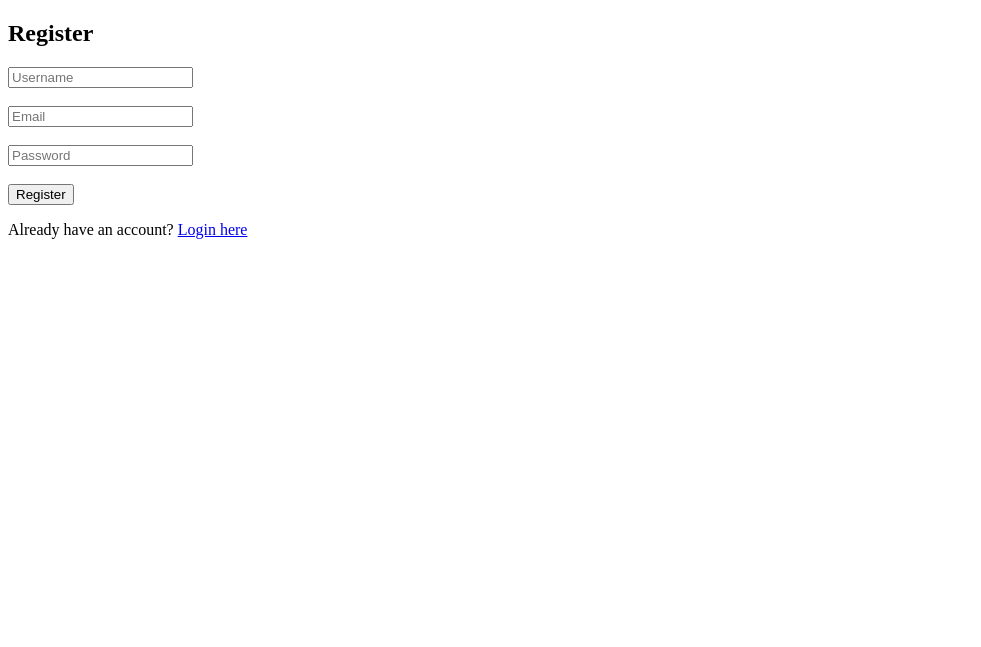
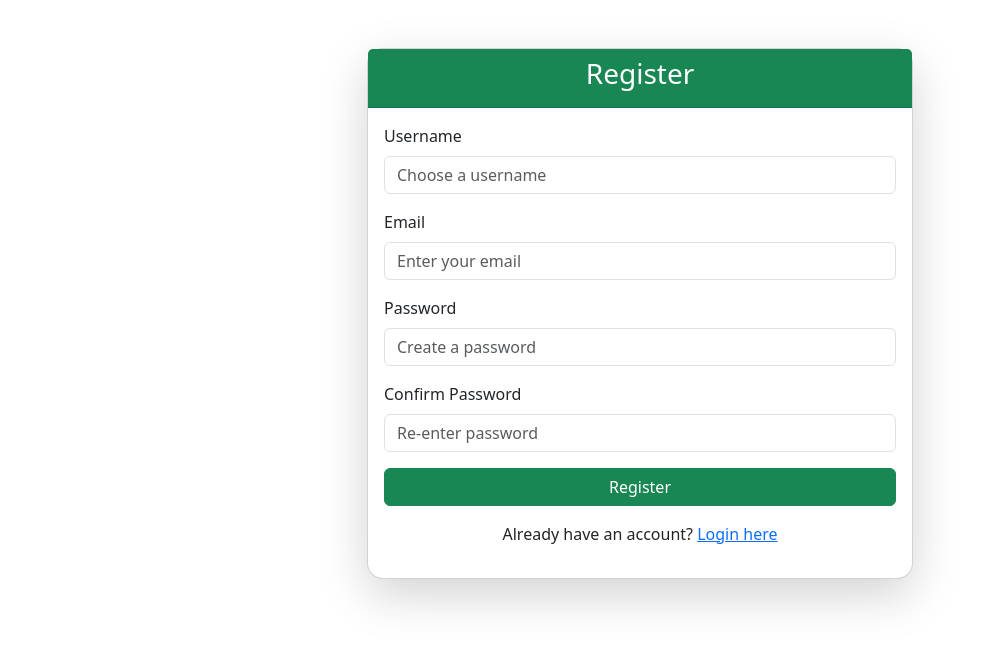
Before and after one commit to Priyanshu0712-btech/Extracting-Insights-from-Customer-Feedback, a Flask app: page /register in a window 1280 px wide. Shown: the top 647 px of the page, without its empty margins (0-981 px from the left). Run offline with Flask 3, Linux system fonts and the light colour scheme.

Commit message:
Update register.html

```diff
--- a/interninfos/app/templates/register.html
+++ b/interninfos/app/templates/register.html
@@ -1,27 +1,101 @@
 <!DOCTYPE html>
-<html>
+<html lang="en">
 <head>
-    <title>Register</title>
+    <meta charset="UTF-8">
+    <meta name="viewport" content="width=device-width, initial-scale=1.0">
+    <title>Register | ReviewSense</title>
+    <!-- Bootstrap CSS -->
+    <link href="https://cdn.jsdelivr.net/npm/bootstrap@5.3.0/dist/css/bootstrap.min.css" rel="stylesheet">
 </head>
 <body>
-    <h2>Register</h2>
 
-    <!-- Flash messages -->
+<div class="container mt-5">
+    <div class="row justify-content-center">
+        <div class="col-md-6">
+
+            <div class="card shadow-lg rounded-4">
+                <div class="card-header bg-success text-white text-center">
+                    <h3>Register</h3>
+                </div>
+                <div class="card-body">
+
+                    <!-- Flash Messages -->
                     {% with messages = get_flashed_messages(with_categories=true) %}
                         {% if messages %}
                             {% for category, message in messages %}
-          <p style="color: red;">{{ message }}</p>
+                                <div class="alert alert-{{ category }} alert-dismissible fade show" role="alert">
+                                    {{ message }}
+                                    <button type="button" class="btn-close" data-bs-dismiss="alert"></button>
+                                </div>
                             {% endfor %}
                         {% endif %}
                     {% endwith %}
 
-    <form method="POST">
-        <input type="text" name="username" placeholder="Username" required><br><br>
-        <input type="email" name="email" placeholder="Email" required><br><br>
-        <input type="password" name="password" placeholder="Password" required><br><br>
-        <button type="submit">Register</button>
+                    <!-- Registration Form -->
+                    <form method="POST" action="{{ url_for('register') }}">
+                        <div class="mb-3">
+                            <label for="username" class="form-label">Username</label>
+                            <input
+                                type="text"
+                                class="form-control"
+                                id="username"
+                                name="username"
+                                placeholder="Choose a username"
+                                required>
+                        </div>
+
+                        <div class="mb-3">
+                            <label for="email" class="form-label">Email</label>
+                            <input
+                                type="email"
+                                class="form-control"
+                                id="email"
+                                name="email"
+                                placeholder="Enter your email"
+                                required>
+                        </div>
+
+                        <div class="mb-3">
+                            <label for="password" class="form-label">Password</label>
+                            <input
+                                type="password"
+                                class="form-control"
+                                id="password"
+                                name="password"
+                                placeholder="Create a password"
+                                required>
+                        </div>
+
+                        <div class="mb-3">
+                            <label for="confirm_password" class="form-label">Confirm Password</label>
+                            <input
+                                type="password"
+                                class="form-control"
+                                id="confirm_password"
+                                name="confirm_password"
+                                placeholder="Re-enter password"
+                                required>
+                        </div>
+
+                        <div class="d-grid">
+                            <button type="submit" class="btn btn-success">Register</button>
+                        </div>
                     </form>
 
-    <p>Already have an account? <a href="{{ url_for('main.login') }}">Login here</a></p>
+                    <!-- Login Link -->
+                    <p class="mt-3 text-center">
+                        Already have an account?
+                        <a href="{{ url_for('login') }}">Login here</a>
+                    </p>
+
+                </div>
+            </div>
+
+        </div>
+    </div>
+</div>
+
+<!-- Bootstrap JS -->
+<script src="https://cdn.jsdelivr.net/npm/bootstrap@5.3.0/dist/js/bootstrap.bundle.min.js"></script>
 </body>
 </html>
```
Lines whose indentation alone changed are shown as unchanged.
